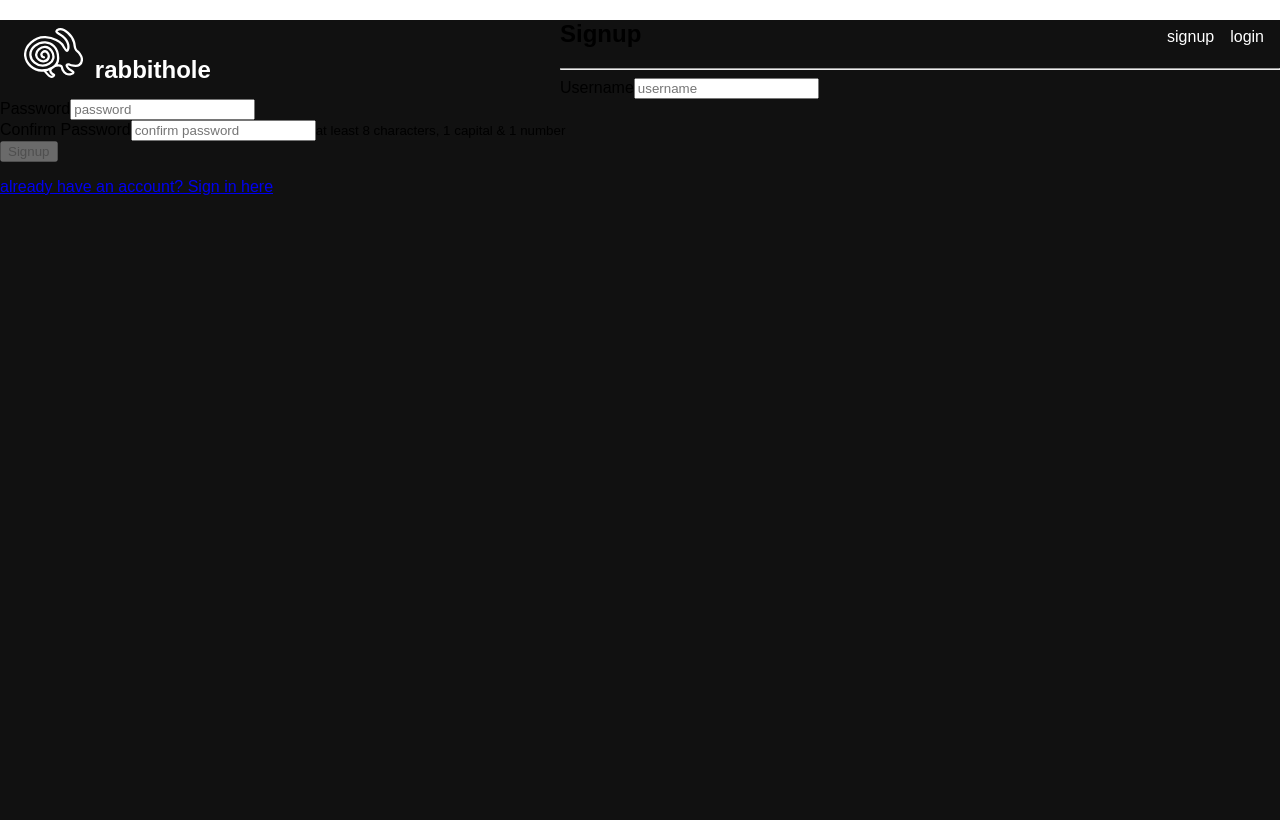
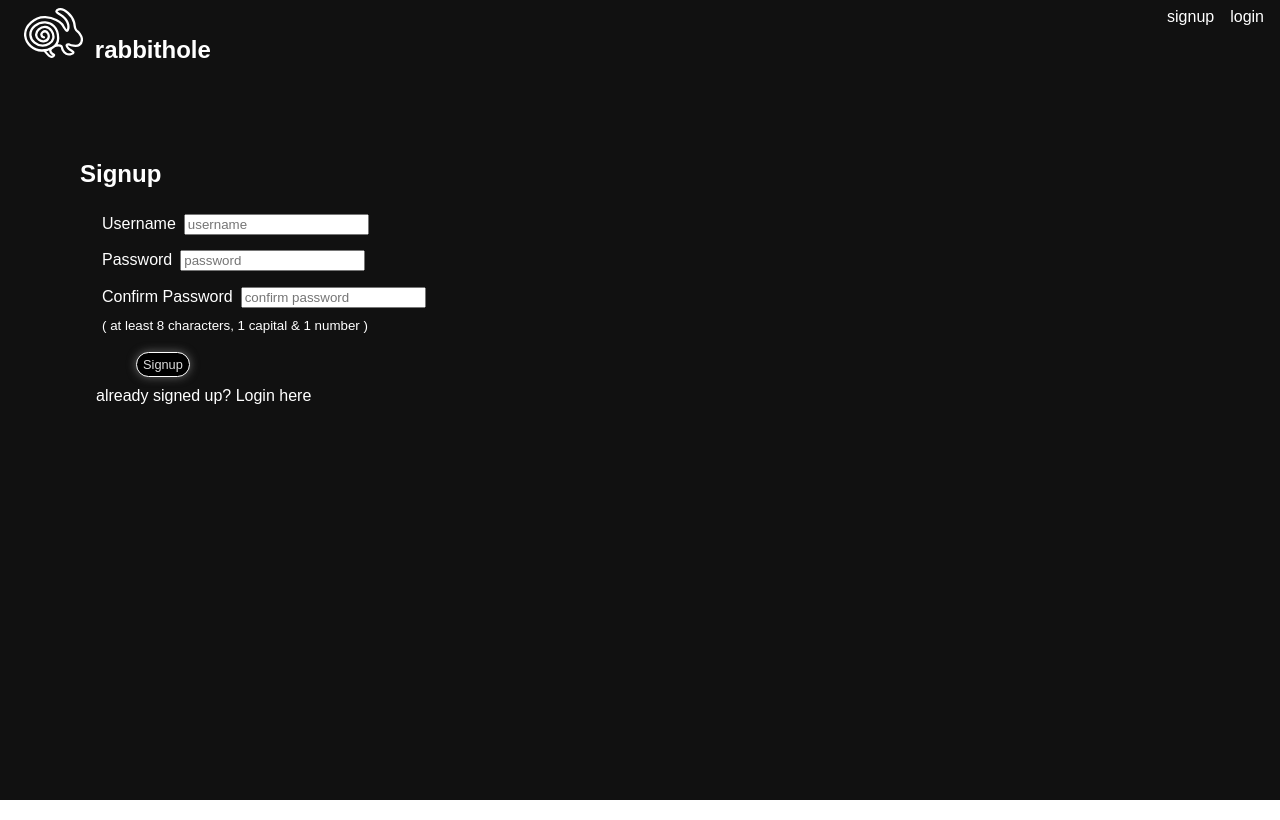
Before and after one commit to Wfritz5/wikiRabbitHole, a React (Create React App) app in the folder client/: page /signup in a window 1280 px wide. Built offline with nearby package versions, Linux system fonts and the light colour scheme; no server answers.

Commit message:
finished auth styles

```diff
--- a/client/src/components/Login.js
+++ b/client/src/components/Login.js
@@ -1,20 +1,43 @@
 import React from "react";
-import { Link } from "react-router-dom";
 import styled from "styled-components";
 
 const Label = styled.label`
 color:white;
+margin:0.5em;
 `;
 const FormGroup = styled.fieldset`
 border:none;
+`;
+
+const SignUp = styled.a`
+color:white;
+text-decoration:none;
 margin:0.5em;
+`;
+
+const Title = styled.h2`
+color:white;
+`;
+
+const Submit = styled.button`
+background-color:#000000;
+color:#DCDCDC;
+border: 1px solid white;
+border-radius:25px;
+height:25px;
+box-shadow: 0 0 10px #666666;
+font-size:0.8em;
+margin:0px 0px 2px 5%;`;
+
+const Container = styled.div`
+display:relative;
+margin:5em;
 `;
 
 function Login(props) {
     return (
-        <div className="login">
-            <h2 className="loginTitle title-font">Login</h2>
-            <hr />
+        <Container className="login">
+            <Title className="loginTitle title-font">Login</Title>
             {props.message ? (
                 <alert className="animated fadeIn" color="danger">{props.message}</alert>
             ) : (<></>)}
@@ -39,16 +62,16 @@ function Login(props) {
                         value={props.password}
                         onChange={props.handleInputChange} />
                 </FormGroup>
-                <button
+                <Submit
                     id="loginButton"
-                    onClick={props.handleLogin}
-                    block>Login
-                </button>
+                    onClick={props.handleLogin}>
+                    Login
+                </Submit>
                 <p className="signupLink">
-                    <Link to="/signup">No account? Sign up here</Link>
+                    <SignUp href="/signup">No account? Sign up here</SignUp>
                 </p>
             </form>
-        </div>
+        </Container>
     );
 }
 
--- a/client/src/components/Signup/Signup.js
+++ b/client/src/components/Signup/Signup.js
@@ -1,6 +1,43 @@
 import React, { Component } from "react";
-import { Button, Form, FormGroup, Label, Input, FormText, Alert } from "reactstrap";
-import { Link } from "react-router-dom";
+import styled from 'styled-components';
+
+const Label = styled.label`
+color:white;
+margin:0.5em;
+`;
+const FormGroup = styled.fieldset`
+border:none;
+`;
+
+const LogIn = styled.a`
+color:white;
+text-decoration:none;
+margin:0.5em;
+`;
+
+const Title = styled.h2`
+color:white;
+`;
+
+const P = styled.p`
+color:white;
+margin:0.5em;
+`;
+
+const Submit = styled.button`
+background-color:#000000;
+color:#DCDCDC;
+border: 1px solid white;
+border-radius:25px;
+height:25px;
+box-shadow: 0 0 10px #666666;
+font-size:0.8em;
+margin:0px 0px 2px 5%;`;
+
+const Container = styled.div`
+display:relative;
+margin:5em;
+`;
 
 class Signup extends Component {
     state = {
@@ -58,37 +95,36 @@ class Signup extends Component {
 
     render() {
         return (
-            <div>
-                <h2 className="loginTitle title-font">Signup</h2>
-                <hr />
+            <Container>
+                <Title className="loginTitle title-font">Signup</Title>
                 {this.props.message ? (
-                    <Alert className="animated fadeIn" color="danger">{this.props.message}</Alert>
+                    <alert className="animated fadeIn" color="danger">{this.props.message}</alert>
                 ) : (<></>)}
-                <Form>
+                <form>
                     <FormGroup>
-                        <Label for="username">Username</Label>
-                        <Input type="text" name="username" id="username" placeholder="username" value={this.props.username} onChange={this.props.handleInputChange} valid={this.state.validUsername} />
+                        <Label htmlFor="username">Username</Label>
+                        <input type="text" name="username" id="username" placeholder="username" value={this.props.username} onChange={this.props.handleInputChange} valid={this.state.validUsername} />
                     </FormGroup>
                     <FormGroup>
                         <Label for="password">Password</Label>
-                        <Input type="password" name="password" id="password" placeholder="password" value={this.props.password} onChange={this.props.handleInputChange} valid={this.state.validPassword} />
+                        <input type="password" name="password" id="password" placeholder="password" value={this.props.password} onChange={this.props.handleInputChange} valid={this.state.validPassword} />
                     </FormGroup>
                     <FormGroup>
-                        <Label for="confirmPassword">Confirm Password</Label>
-                        <Input type="password" name="confirmPassword" id="confirmPassword" placeholder="confirm password" value={this.props.confirmPassword} onChange={this.props.handleInputChange} valid={this.state.confirmPassword} />
-                        <FormText>at least 8 characters, 1 capital & 1 number</FormText>
+                        <Label htmlFor="confirmPassword">Confirm Password</Label>
+                        <input type="password" name="confirmPassword" id="confirmPassword" placeholder="confirm password" value={this.props.confirmPassword} onChange={this.props.handleInputChange} valid={this.state.confirmPassword} />
+                        <P><small>( at least 8 characters, 1 capital & 1 number )</small></P>
                     </FormGroup>
                     {/* if all fields are valid, allow the user to submit the form */}
                     {(this.state.validUsername && this.state.validPassword && this.state.confirmPassword) ? (
-                        <Button onClick={this.props.handleSignup} color="success" block>Signup</Button>
+                        <Submit onClick={this.props.handleSignup} color="success" >Signup</Submit>
                     ) : (
-                            <Button onClick={this.props.handleSignup} color="danger" block disabled>Signup</Button>
+                            <Submit onClick={this.props.handleSignup} color="danger" disabled>Signup</Submit>
                         )}
-                    <p className="signupLink">
-                        <Link to="/login">already have an account?  Sign in here</Link>
-                    </p>
-                </Form>
-            </div>
+                    <P className="signupLink">
+                        <LogIn to="/login">already signed up?  Login here</LogIn>
+                    </P>
+                </form>
+            </Container>
         );
     }
 }
--- a/client/src/components/TopNav.js
+++ b/client/src/components/TopNav.js
@@ -18,7 +18,8 @@ import logo from "../assets/logo.svg";
 
 
 const Navigation = styled.nav`
-
+display:inline-block;
+width:100%;
 `;
 
 const LogoImg = styled.img`
```
